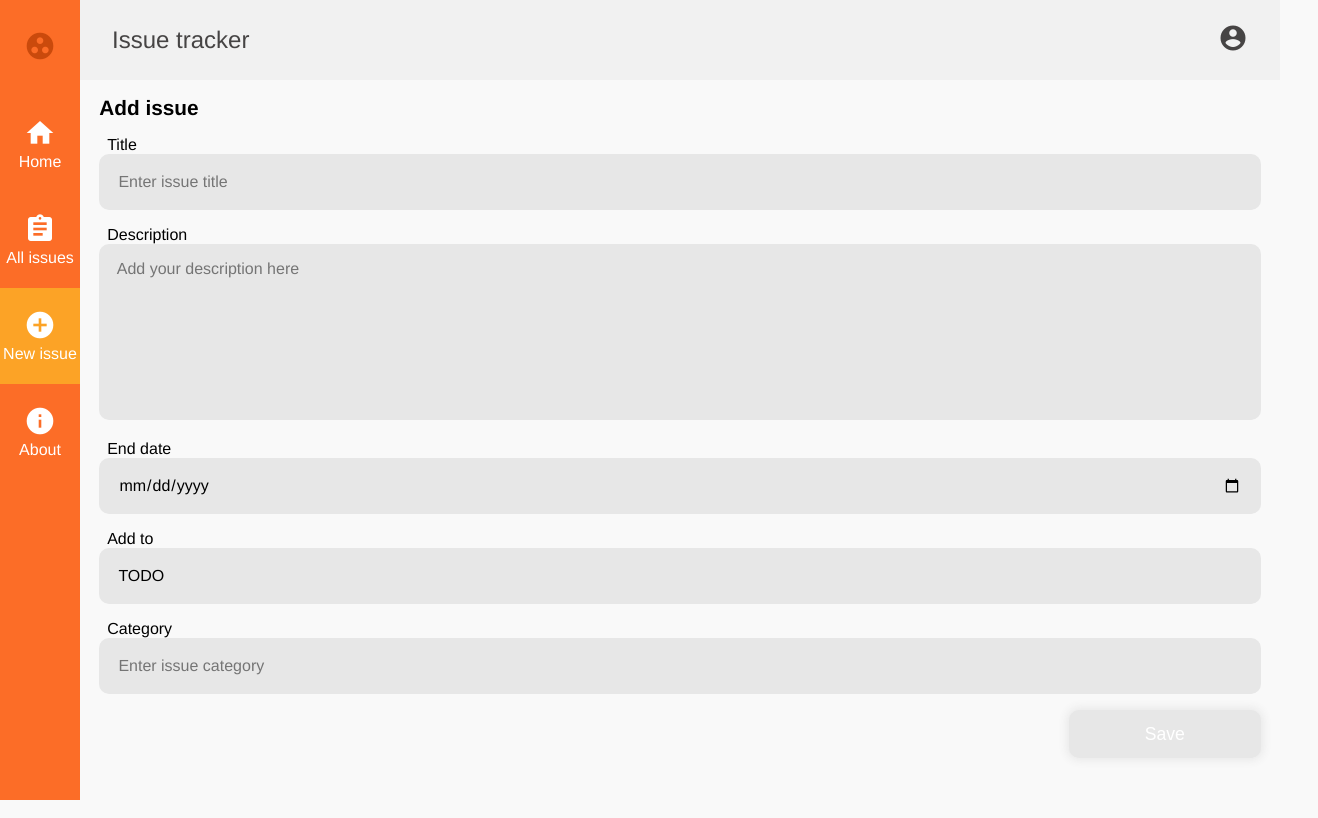
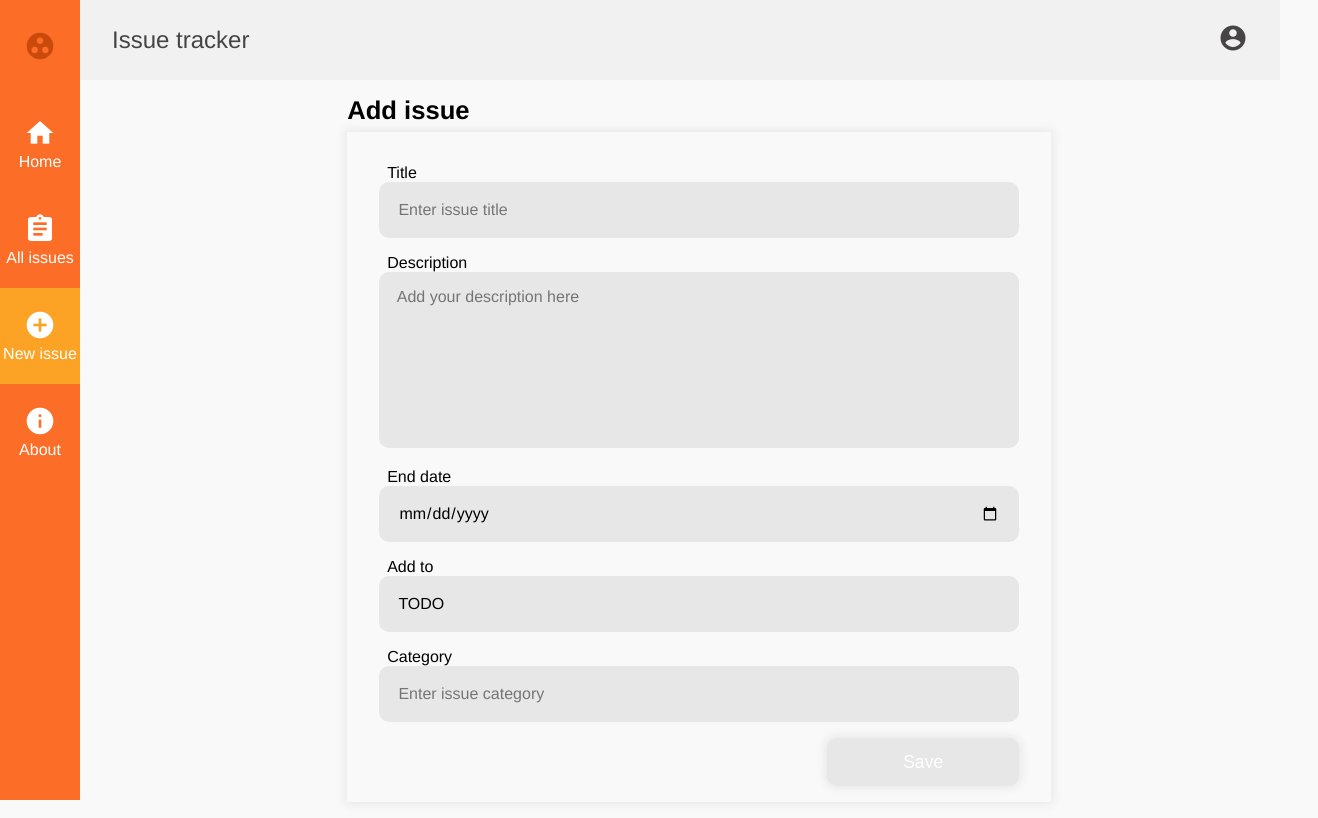
Before and after one commit to devayansarkar/issue-tracker, a Vue app in the folder frontend/: page /add-issue in a window 1280 px wide. Shown: the whole page, 1318 px wide, since content can reach past the window. Built offline with nearby package versions, Linux system fonts and the light colour scheme.

Commit message:
making the view responsive

```diff
--- a/frontend/src/styles/issue.styles.scss
+++ b/frontend/src/styles/issue.styles.scss
@@ -1,5 +1,6 @@
 @import 'variables.scss';
 @import 'pageview.styles.scss';
+@import 'media.queries.scss';
 
 .add-issue {
     padding: 1rem 1.2rem;
@@ -7,6 +8,23 @@
     .page-type {
         font-weight: bold;
         font-size: 1.3rem;
+
+        @include lg() {
+            font-size: 1.6rem;
+        }
+    }
+
+    @include lg() {
+        width: 100%;
+        display: grid;
+        place-content: center;
+
+        &>.issue {
+            margin-top: 1%;
+            padding: 1rem 2rem;
+            width: 40rem;
+            box-shadow: $shadow;
+        }
     }
 }
 
```
